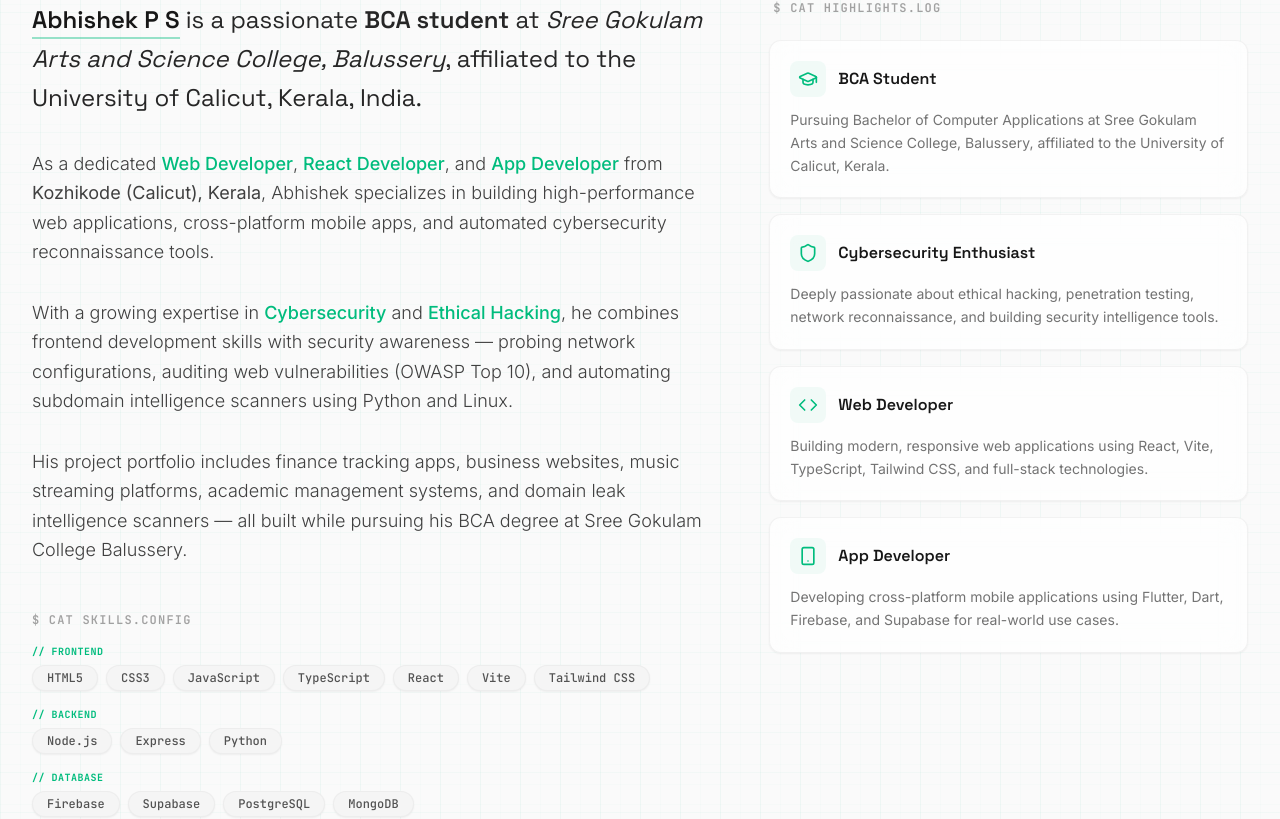
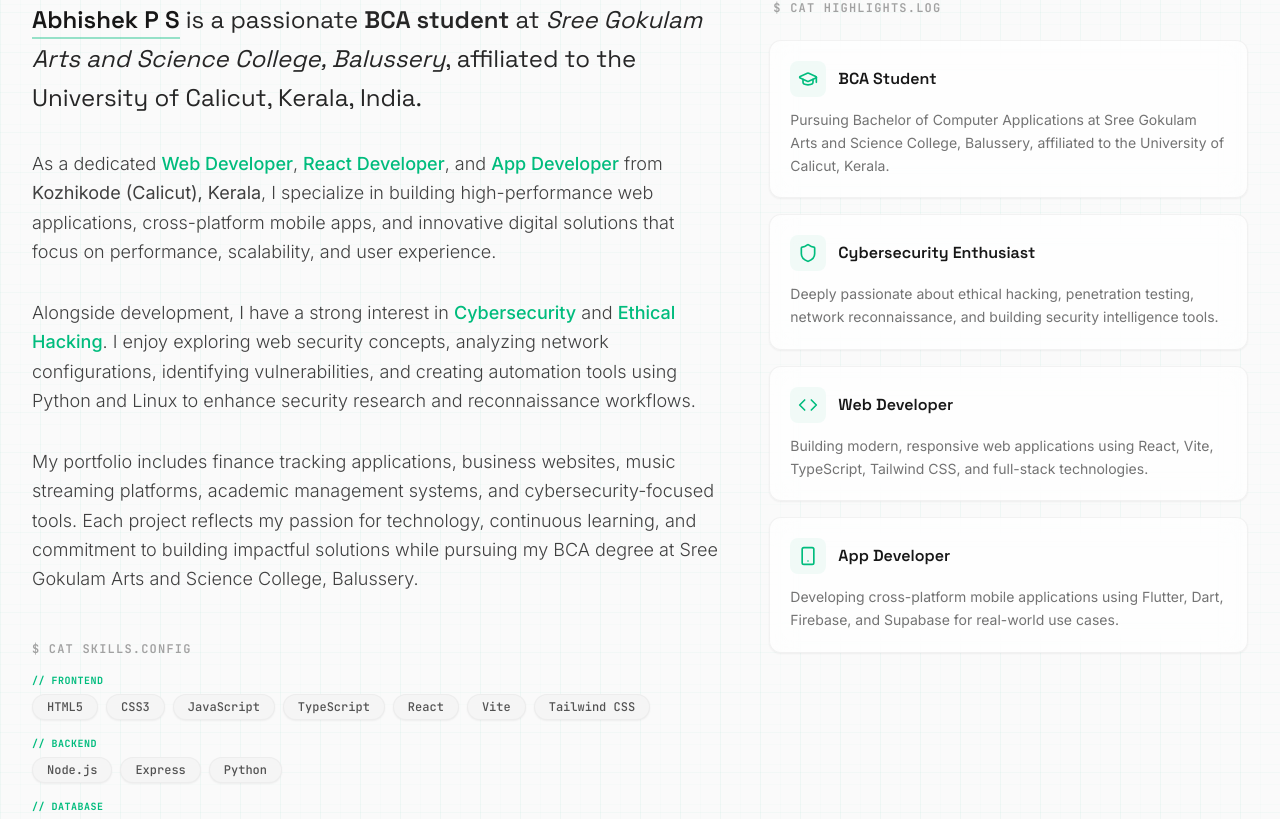
Before and after one commit to psabhishek298-sys/portpolio, a React (Vite) app: page / in a window 1280 px wide. Shown: the part 1108-1927 px from the top of the page. Built offline with nearby package versions, Linux system fonts and the light colour scheme.

Commit message:
Updated portfolio aboute me

```diff
--- a/src/components/About.tsx
+++ b/src/components/About.tsx
@@ -65,16 +65,16 @@ export default function About() {
             </p>
 
             <p className="text-base sm:text-lg leading-relaxed font-light">
-              As a dedicated <strong className="font-medium text-emerald-500">Web Developer</strong>, <strong className="font-medium text-emerald-500">React Developer</strong>, and <strong className="font-medium text-emerald-500">App Developer</strong> from <strong>Kozhikode (Calicut), Kerala</strong>, Abhishek specializes in building high-performance web applications, cross-platform mobile apps, and automated cybersecurity reconnaissance tools.
+              As a dedicated <strong className="font-medium text-emerald-500">Web Developer</strong>, <strong className="font-medium text-emerald-500">React Developer</strong>, and <strong className="font-medium text-emerald-500">App Developer</strong> from <strong>Kozhikode (Calicut), Kerala</strong>, I specialize in building high-performance web applications, cross-platform mobile apps, and innovative digital solutions that focus on performance, scalability, and user experience.
             </p>
 
             <p className="text-base sm:text-lg leading-relaxed font-light">
-              With a growing expertise in <strong className="font-medium text-emerald-500">Cybersecurity</strong> and <strong className="font-medium text-emerald-500">Ethical Hacking</strong>, he combines frontend development skills with security awareness — probing network configurations, auditing web vulnerabilities (OWASP Top 10), and automating subdomain intelligence scanners using Python and Linux.
+              Alongside development, I have a strong interest in <strong className="font-medium text-emerald-500">Cybersecurity</strong> and <strong className="font-medium text-emerald-500">Ethical Hacking</strong>. I enjoy exploring web security concepts, analyzing network configurations, identifying vulnerabilities, and creating automation tools using Python and Linux to enhance security research and reconnaissance workflows.
             </p>
 
-            <p className="text-base sm:text-lg leading-relaxed font-light">
-              His project portfolio includes finance tracking apps, business websites, music streaming platforms, academic management systems, and domain leak intelligence scanners — all built while pursuing his BCA degree at Sree Gokulam College Balussery.
-            </p>
+<p className="text-base sm:text-lg leading-relaxed font-light">
+  My portfolio includes finance tracking applications, business websites, music streaming platforms, academic management systems, and cybersecurity-focused tools. Each project reflects my passion for technology, continuous learning, and commitment to building impactful solutions while pursuing my BCA degree at Sree Gokulam Arts and Science College, Balussery.
+</p>
 
             {/* Skills badges */}
             <div className="flex flex-col gap-4 pt-4">
```
